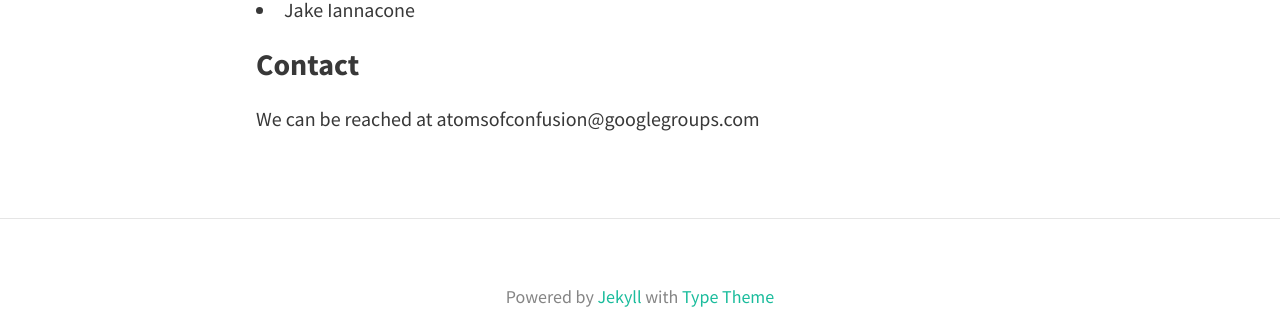
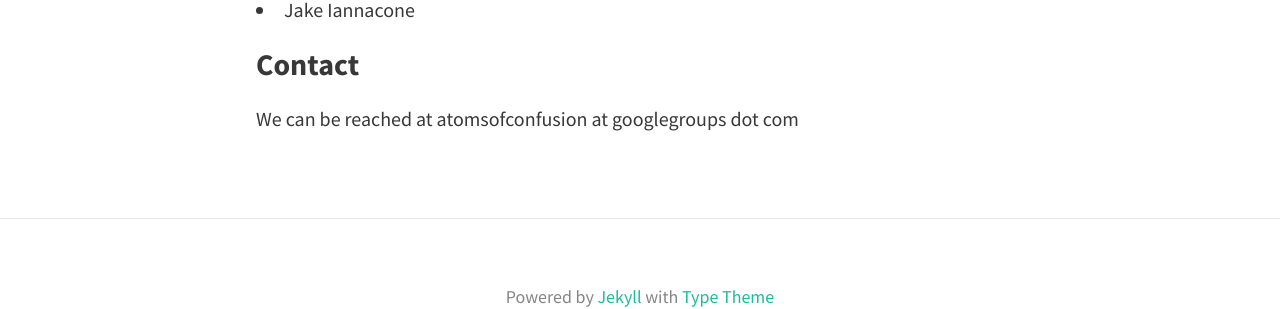
Before and after one commit to AtomsofConfusion/AtomsofConfusion.github.io, a Jekyll site: the page built from about.md, in a window 1280 px wide. Shown: the part 614-923 px from the top of the page. Built offline with Jekyll 4.4.1, drawn with Linux system fonts in a browser that asks for light colours; nearby versions of some CDN libraries.

Commit message:
Remove old contact page and fix email address in about

```diff
--- a/about.md
+++ b/about.md
@@ -17,4 +17,4 @@ We are a team of researchers at several universities working to uncover the fund
 
 ### Contact
 
-We can be reached at atomsofconfusion@googlegroups.com
+We can be reached at atomsofconfusion at googlegroups dot com
```
Also changed, not shown: contact.md (deleted, +0 -28 lines).
